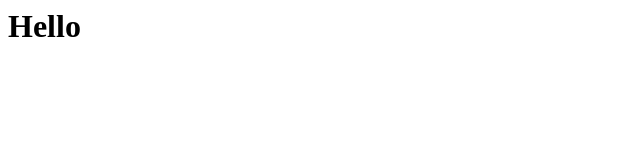
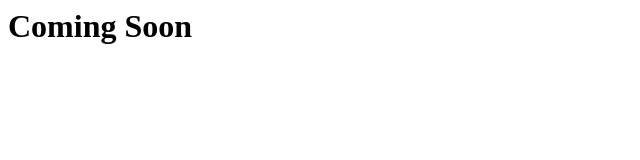
Before and after one commit to DarkWolfZachary/eons-main, a plain HTML site: page index.html in a window 1280 px wide. Shown: the whole page, without its empty margins (0-640 px from the left). Drawn offline with Linux system fonts and the light colour scheme.

Commit message:
coming soon

```diff
--- a/index.html
+++ b/index.html
@@ -1,5 +1,5 @@
 <head>
 </head>
 <body>
-    <h1>Hello</h1>
+    <h1>Coming Soon</h1>
 </body>
```
